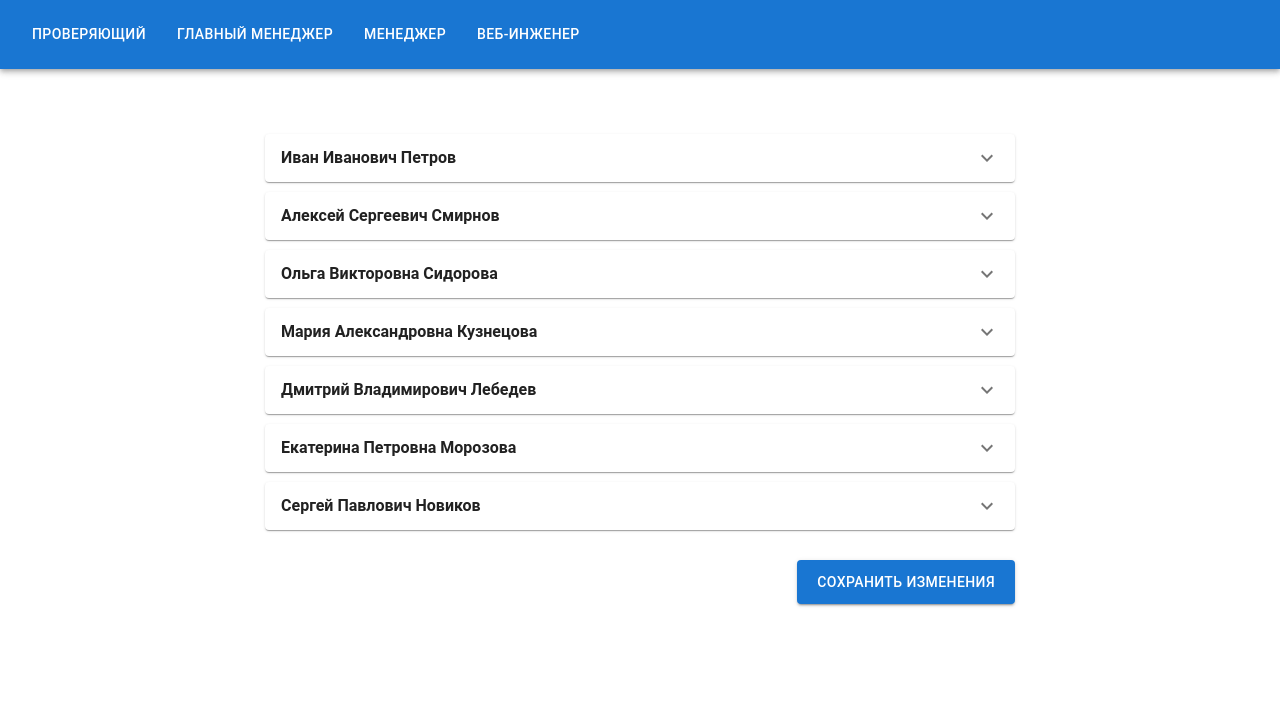
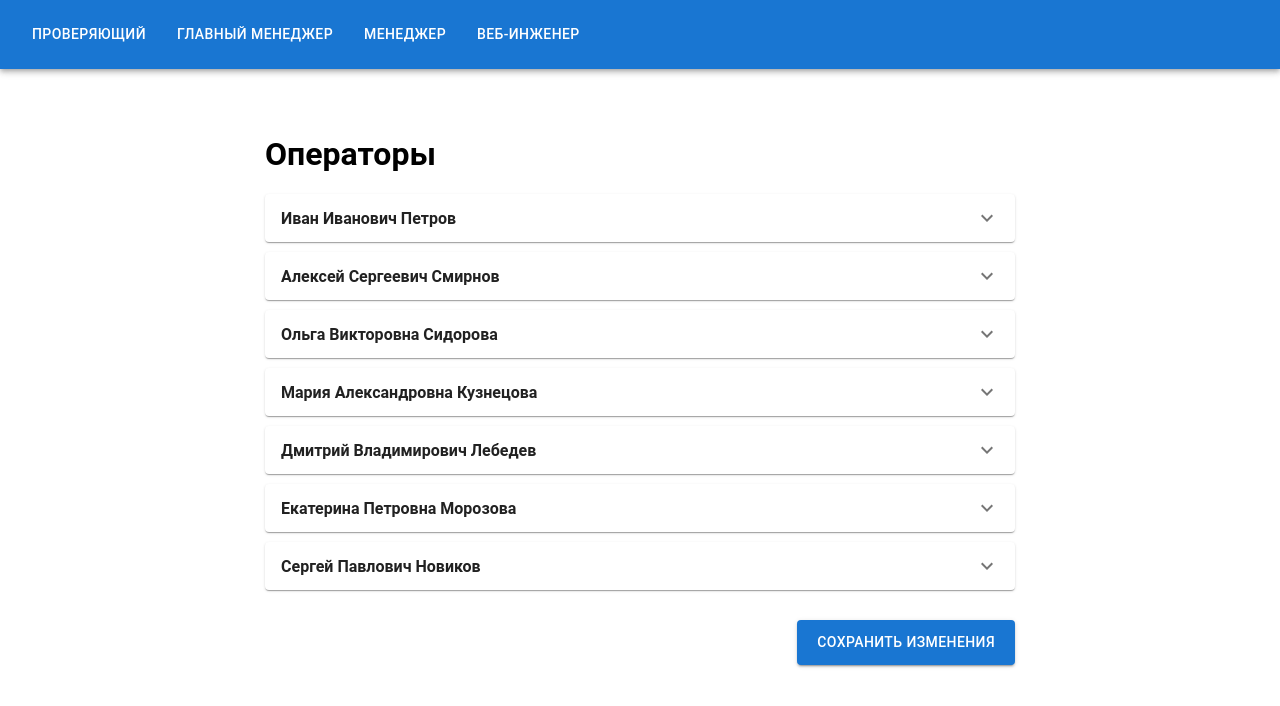
Before and after one commit to v-v-belikov/datacheck, a React (Vite) app: page / in a window 1280 px wide. Both pictures are taken after a click on the button "ГЛАВНЫЙ МЕНЕДЖЕР". Shown: the top 706 px of the page. Built offline with nearby package versions, Linux system fonts and the light colour scheme.

Commit message:
add titles

```diff
--- a/src/pages/GeneralManagerPage.tsx
+++ b/src/pages/GeneralManagerPage.tsx
@@ -309,8 +309,9 @@ export const GeneralManagerPage = () => {
   }
 
   return (
-    <div style={{display: "flex", alignItems: "center", flexDirection: "column", height: "100vh", paddingTop: "50px"}}>
+    <div style={{display: "flex", alignItems: "center", flexDirection: "column", height: "100vh", paddingTop: "30px"}}>
       <div style={{width: "750px"}}>
+        <h1>Операторы</h1>
         {rows.map((operator, index) => (
             <InspectorForms
               name={operator.name}
--- a/src/pages/ManagerPage.tsx
+++ b/src/pages/ManagerPage.tsx
@@ -70,7 +70,7 @@ export const ManagerPage: React.FC = () => {
   };
 
   return (
-    <div style={{flexBasis: "50%", width: "750px", paddingTop: "50px"}}>
+    <div style={{flexBasis: "50%", width: "750px", paddingTop: "30px"}}>
       <h1>Приоритеты</h1>
       <DndContext sensors={sensors} collisionDetection={closestCenter} onDragEnd={handleDragEnd}>
         <SortableContext items={rows} strategy={verticalListSortingStrategy}>
--- a/src/pages/WebEngineerPage.tsx
+++ b/src/pages/WebEngineerPage.tsx
@@ -92,7 +92,8 @@ const initialRows = [
 export const WebEngineerPage = () => {
   const [rows, setRows] = useState(initialRows)
   return (
-    <div style={{paddingTop: "50px"}}>
+    <div style={{paddingTop: "30px"}}>
+      <h1>Cписок полей кабинета проверки данных</h1>
       <TableContainer component={Paper}>
           <Table sx={{ minWidth: 750 }} aria-label="simple table">
             <TableHead>
```
